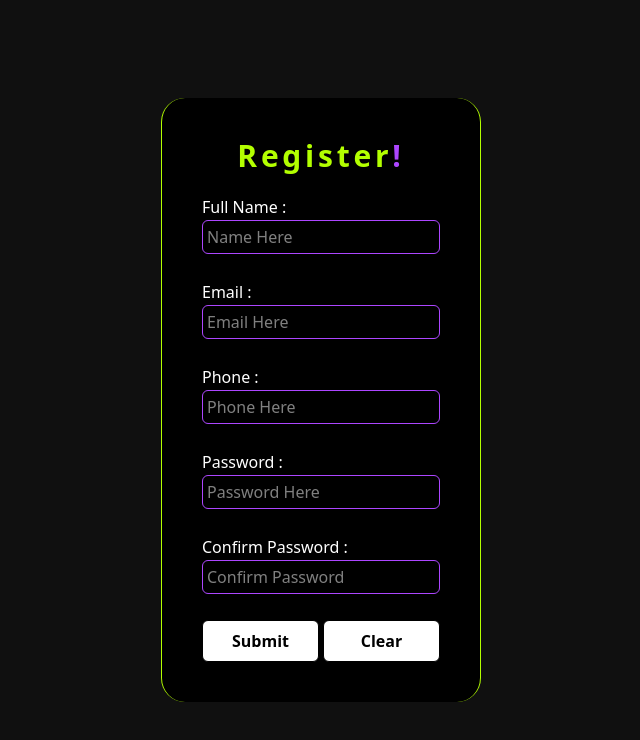
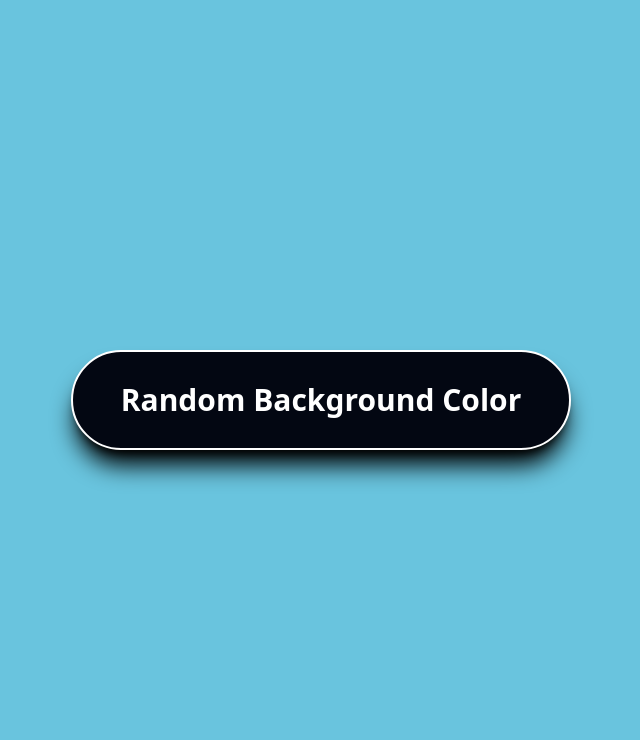
Before and after one commit to snippet-labs/REACTLAB, a React (Vite) app: page / in a window 1280 px wide. Shown: the top 740 px of the page, without its empty margins (319-959 px from the left). Built offline with nearby package versions, Linux system fonts and the light colour scheme.

Commit message:
akash(random-background-color): all set.

```diff
--- a/src/App.jsx
+++ b/src/App.jsx
@@ -1,16 +1,16 @@
 // COMPONENTS
 import Greeting from "./components/Basics/Greeting";
 import Counter from "./components/Hooks/useStateHook/Counter";
-//import CounterEffect from "./components/Hooks/useEffectHook/Counter1";
 import Form from "./project/Form";
 import ThemeToggler from "./project/ThemeToggler";
 import HandlingForm from "./components/Hooks/useRefHook/HandlingForm";
 
 // TRY IT YOURSELF COMPONENTS
 import FormDetails from "./tryityourself/Akash/FormDetails";
+import RandomBg from "./tryityourself/Akash/RandomBg";
 
 const App = () => {
-  return <FormDetails />;
+  return <RandomBg />;
 };
 
 export default App;
--- a/src/index.css
+++ b/src/index.css
@@ -1,3 +1,4 @@
 @import "tailwindcss";
 @import "./components/Hooks/useRefHook/HandlingForm.style.css";
 @import "./tryityourself/Akash/FormDetails.style.css";
+@import "./tryityourself/Akash/RandomBg.style.css";
--- a/src/tryityourself/Akash/FormDetails.jsx
+++ b/src/tryityourself/Akash/FormDetails.jsx
@@ -92,7 +92,8 @@ const FormDetails = () => {
       <div className="background">
         <form className="form">
           <h1 className="text-3xl text-[#B3FF00] font-semibold tracking-[.125em] pb-5 text-center relative">
-            Register<span className="text-purple-500">!</span>
+            Reg<span className="text-purple-500">i</span>ster
+            <span className="text-purple-500">!</span>
           </h1>
           <label className="labell" onClick={handleGuideMeName}>
             Full Name :
--- /dev/null
+++ b/src/tryityourself/Akash/RandomBg.jsx
@@ -0,0 +1,23 @@
+import React, { useState, useEffect } from "react";
+
+const RandomBg = () => {
+  const [rbg, setRbg] = useState();
+
+  // FUNCTION FOR COLOR CHANGE (took help for the math.random() part)
+  const ChangeBg = () => {
+    const randomColors = "#" + Math.random().toString(16).slice(2, 8);
+    setRbg(randomColors);
+  };
+
+  // USE EFFECT TO CHANGE BACKGROUND AT INTERVALS (took help for implying setInterval inside useEffect )
+  useEffect(() => {
+    const interval = setInterval(ChangeBg, 1500);
+  }, []);
+
+  return (
+    <div className="random-bg" style={{ backgroundColor: rbg }}>
+      <div className="text">Random Background Color</div>
+    </div>
+  );
+};
+export default RandomBg;
--- /dev/null
+++ b/src/tryityourself/Akash/RandomBg.style.css
@@ -0,0 +1,6 @@
+.random-bg {
+  @apply h-screen flex justify-center items-center;
+}
+.text {
+  @apply w-[500px] h-[100px] flex justify-center items-center p-2 text-3xl font-semibold text-white border-[2.5px] border-white rounded-full bg-gray-950 shadow-xl shadow-black;
+}
```
Also changed, not shown: src/components/Hooks/useStateHook/Counter.jsx (+7 -8 lines).
